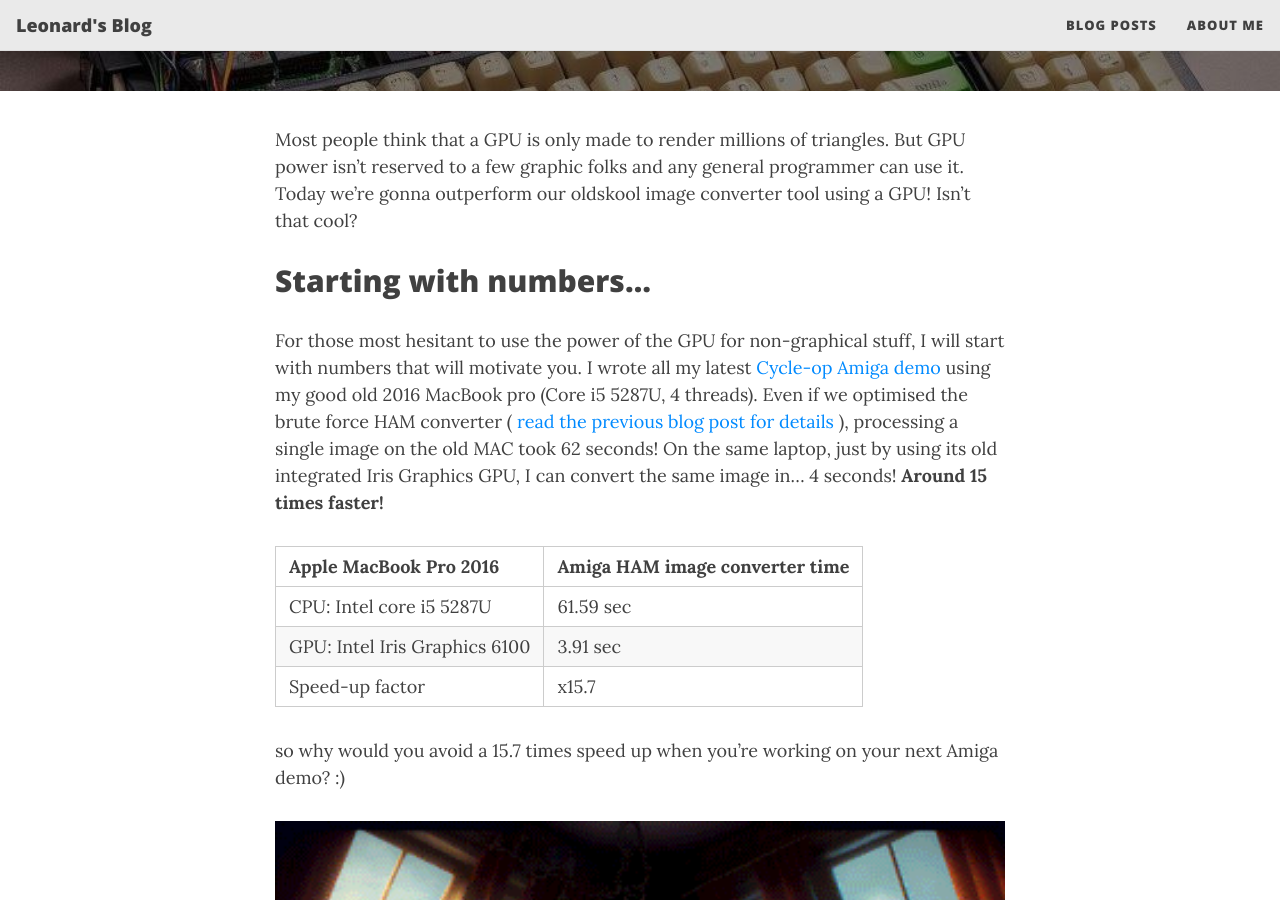
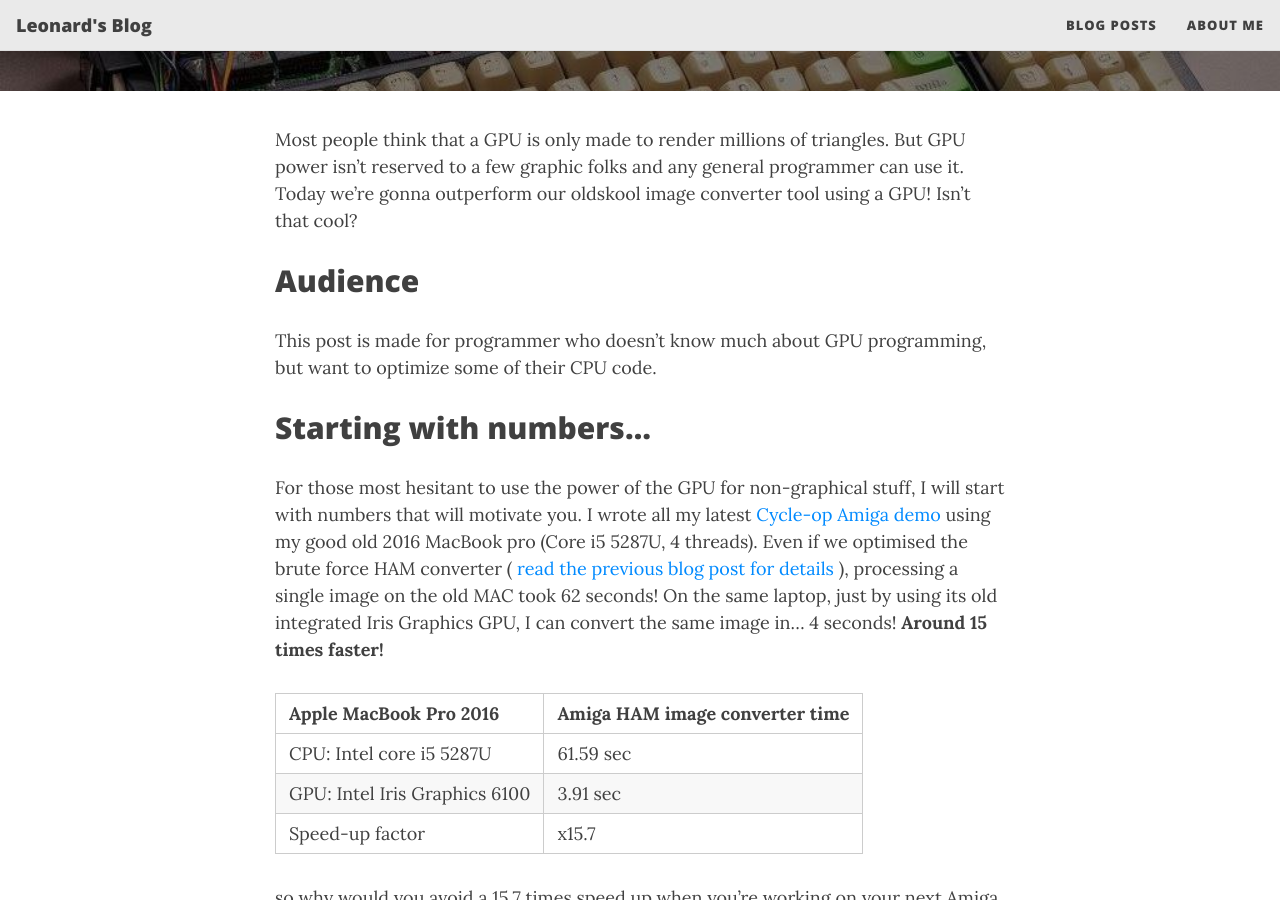
Before and after one commit to arnaud-carre/arnaud-carre.github.io, a Jekyll site: the page built from _posts/2023-12-10-gpgpu.md, in a window 1280 px wide and 900 px high, scrolled down 481 px. Built offline with Jekyll 4.4.1, drawn with Linux system fonts in a browser that asks for light colours; nearby versions of some CDN libraries.

Commit message:
updated some links

```diff
--- a/_posts/2023-12-10-gpgpu.md
+++ b/_posts/2023-12-10-gpgpu.md
@@ -9,6 +9,10 @@ tags: [ham, amiga, gpu, hlsl]
 ---
 
 Most people think that a GPU is only made to render millions of triangles. But GPU power isn't reserved to a few graphic folks and any general programmer can use it. Today we're gonna outperform our oldskool image converter tool using a GPU! Isn't that cool?
+
+## Audience
+
+This post is made for programmer who doesn't know much about GPU programming, but want to optimize some of their CPU code.
 
 ## Starting with numbers…
 
```
Also changed, not shown: README.md.
